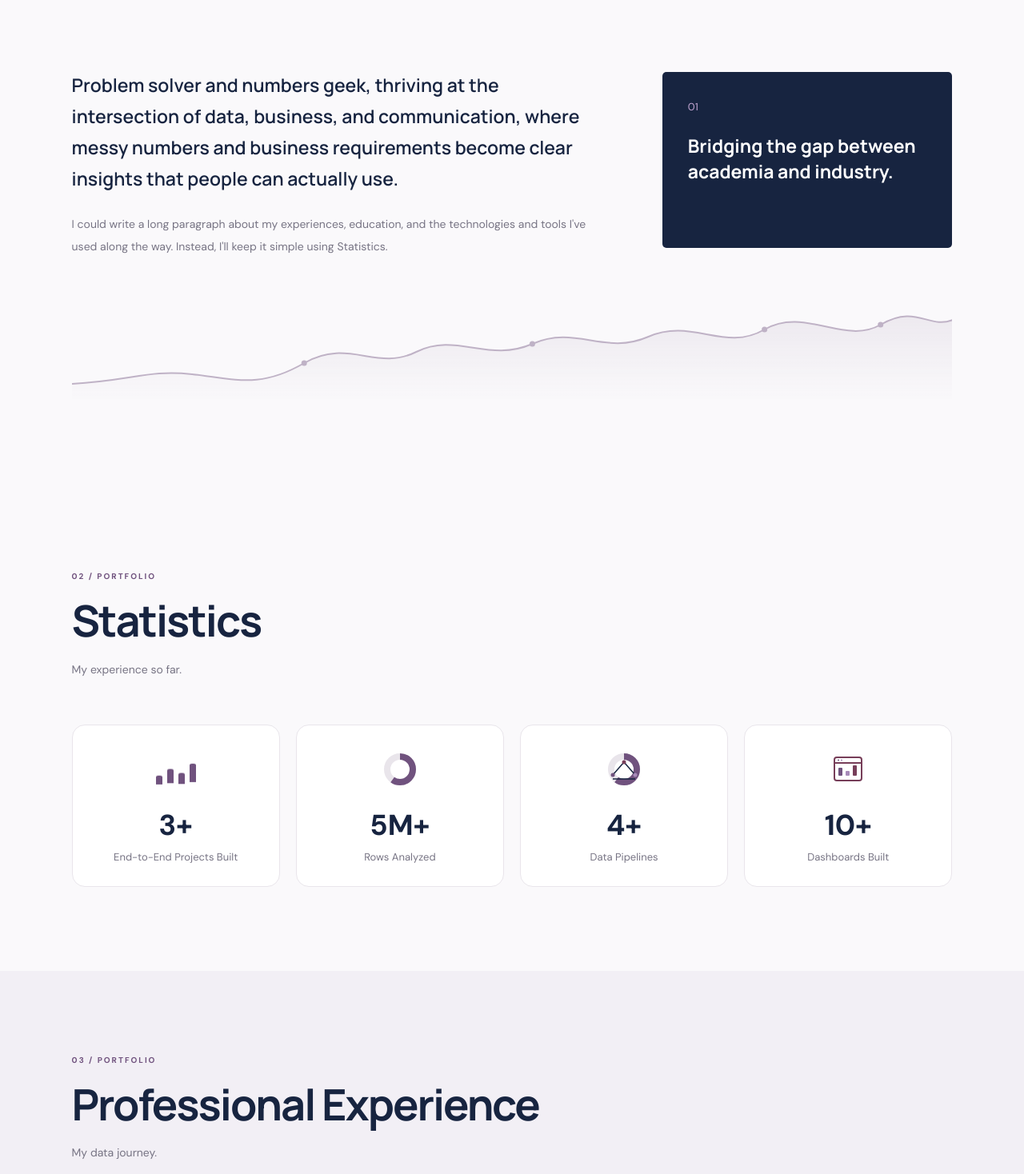
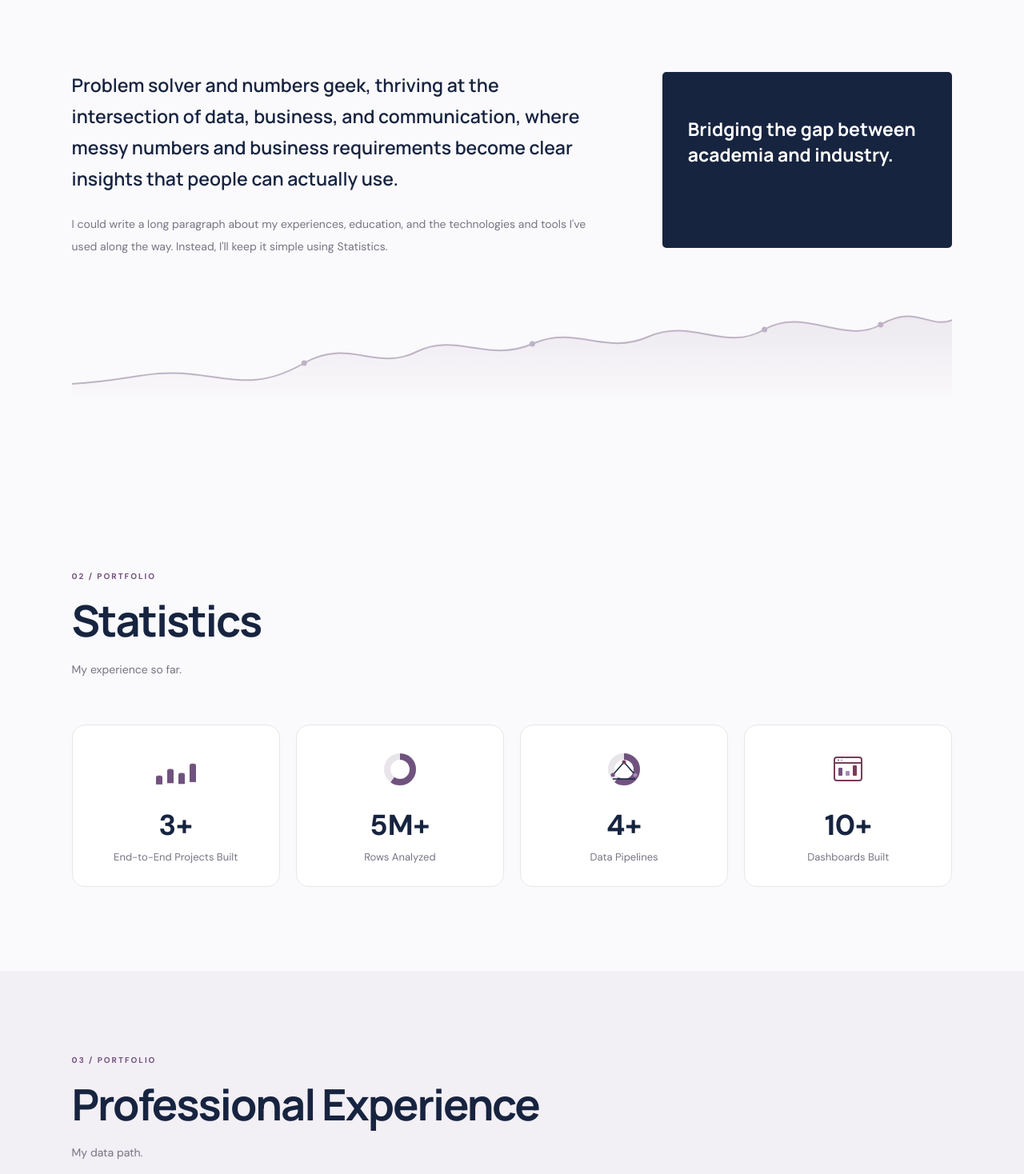
Before and after one commit to fotounshaqra/Analytics-Portfolio, a React (Vite) app: page / in a window 1280 px wide. Shown: the part 962-2430 px from the top of the page at 80% size. Built offline with nearby package versions, Linux system fonts and the light colour scheme.

Commit message:
Revise descriptions in App.jsx
Updated descriptions in multiple sections for clarity.

```diff
--- a/src/App.jsx
+++ b/src/App.jsx
@@ -207,7 +207,7 @@ function App() {
               </div>
 
               <div className="about-highlight">
-                <span className="highlight-number">01</span>
+                <span className="highlight-number"></span>
                 <h3>Bridging the gap between academia and industry.</h3>
               </div>
             </div>
@@ -389,7 +389,7 @@ function App() {
             <SectionHeading
               number="03"
               title="Professional Experience"
-              description=" My data journey."
+              description=" My data path."
             />
 
             <div className="timeline">
@@ -558,7 +558,7 @@ function App() {
           <SectionHeading
             number="08"
             title="Certifications & Achievements"
-            description="Learning milestones and achievements."
+            description="Learning milestones."
           />
 
           <div className="credentials-list">
```
